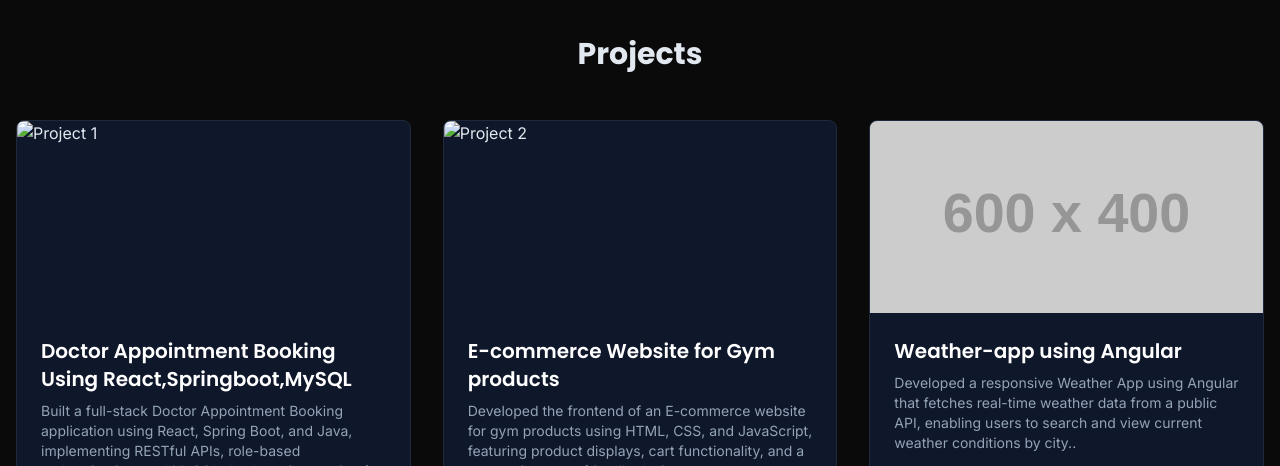
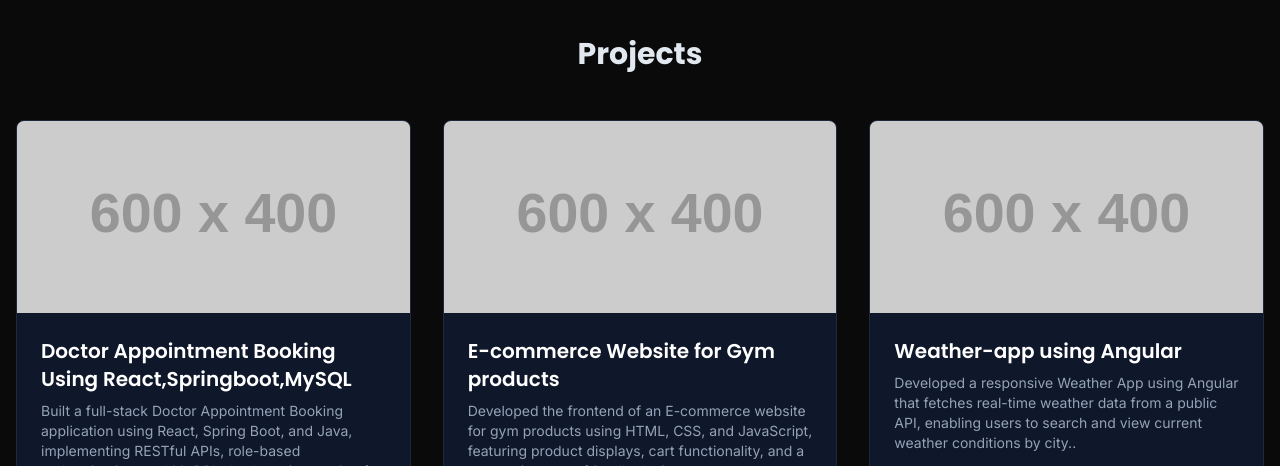
Before and after one commit to MUKESH-B67/portfolio, a plain HTML site: page index.html in a window 1280 px wide. Shown: the part 3940-4406 px from the top of the page. Drawn offline with nearby package versions, Linux system fonts and the light colour scheme; placeholder pictures from the web are drawn by us.

Commit message:
Update index.html

```diff
--- a/index.html
+++ b/index.html
@@ -176,7 +176,7 @@
             <div class="grid md:grid-cols-2 lg:grid-cols-3 gap-8">
                 <!-- Project 1 -->
                 <div class="project-card bg-slate-900 rounded-lg overflow-hidden border border-slate-800">
-                    <img src="" alt="Project 1" class="w-full h-48 object-cover">
+                    <img src="https://placehold.co/600x400/1e293b/f472b6?text=Doctor appointment Booking" alt="Project 1" class="w-full h-48 object-cover">
                     <div class="p-6">
                         <h3 class="text-xl font-semibold mb-2 text-white">Doctor Appointment Booking Using React,Springboot,MySQL</h3>
                         <p class="text-slate-400 mb-4 text-sm">Built a full-stack Doctor Appointment Booking application using React, Spring Boot, and Java, implementing RESTful APIs, role-based authentication, and MySQL database integration for secure and efficient appointment management..</p>
@@ -190,7 +190,7 @@
                 </div>
                 <!-- Project 2 -->
                 <div class="project-card bg-slate-900 rounded-lg overflow-hidden border border-slate-800">
-                    <img src="Lunarlander.png" alt="Project 2" class="w-full h-48 object-cover">
+                    <img src="https://placehold.co/600x400/1e293b/f472b6?text=E-commerce for gym" alt="Project 2" class="w-full h-48 object-cover">
                     <div class="p-6">
                         <h3 class="text-xl font-semibold mb-2 text-white">E-commerce Website for Gym products</h3>
                         <p class="text-slate-400 mb-4 text-sm">Developed the frontend of an E-commerce website for gym products using HTML, CSS, and JavaScript, featuring product displays, cart functionality, and a responsive, user-friendly design..</p>
@@ -204,7 +204,7 @@
                 </div>
                 <!-- Project 3 -->
                 <div class="project-card bg-slate-900 rounded-lg overflow-hidden border border-slate-800">
-                    <img src="https://placehold.co/600x400/1e293b/f472b6?text=News Summarizer" alt="Project 3" class="w-full h-48 object-cover">
+                    <img src="https://placehold.co/600x400/1e293b/f472b6?text=Weather-app" alt="Project 3" class="w-full h-48 object-cover">
                     <div class="p-6">
                         <h3 class="text-xl font-semibold mb-2 text-white">Weather-app using Angular</h3>
                         <p class="text-slate-400 mb-4 text-sm">Developed a responsive Weather App using Angular that fetches real-time weather data from a public API, enabling users to search and view current weather conditions by city..</p>
```
